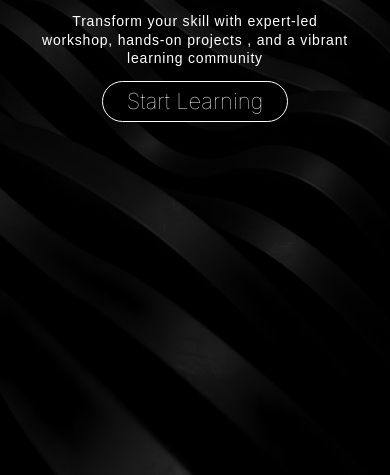
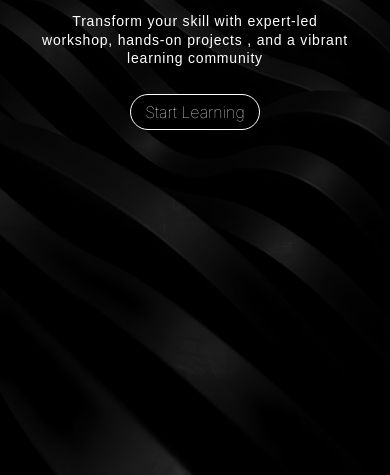
Before and after one commit to pr675078/hero-section, a plain HTML site: page index.html in a window 390 px wide. Shown: the part 369-844 px from the top of the page. Drawn offline with nearby package versions, Linux system fonts and the light colour scheme; a web font is replaced by a local one.

Commit message:
Update styles.css

```diff
--- a/styles.css
+++ b/styles.css
@@ -169,15 +169,17 @@ margin-top: 0;
 
 .start-learning{
     font-family: "Inter", sans-serif;
-    width: 186px;
-    height:41px;
+    width: clamp(140px, 30vw, 186px);
+    height: clamp(35px, 7vw, 41px);
     font-weight: lighter;
     border-radius: 25px;
     color: #ffff;
-    font-size: 22px;
+    font-size: clamp(16px, 3vw, 22px);
     background-color: black;
     cursor: pointer;
     border: 1px solid #ffff;
+    margin-top: 2vh;
+    transition: all 0.3s ease;
 }
 /* ==========responsive adjustments============ */
 
@@ -204,6 +206,9 @@ margin-top: 0;
         line-height: 1.3;
         margin-top: 2px;
     }
+    .start-learning {
+        margin-top: 1.8vh;
+    }
 }
 
 @media (max-width: 480px) {
@@ -224,4 +229,17 @@ margin-top: 0;
         max-width: 90%;
         margin-top: 2px;
     }
+    .start-learning {
+        width: 130px;
+        height: 36px;
+        font-size: 16px;
+        margin-top: 1.5vh;
+    }
 }
+
+@media (hover: hover) {
+    .start-learning:hover {
+        background-color: #333;
+        transform: scale(1.05);
+    }
+}
```
